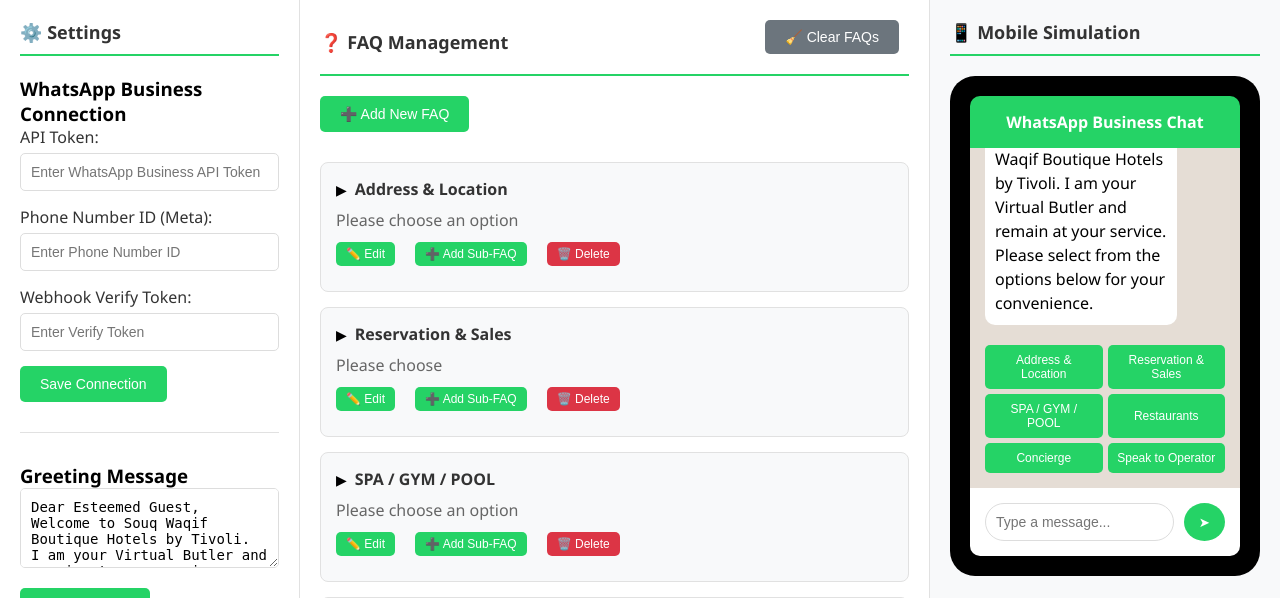
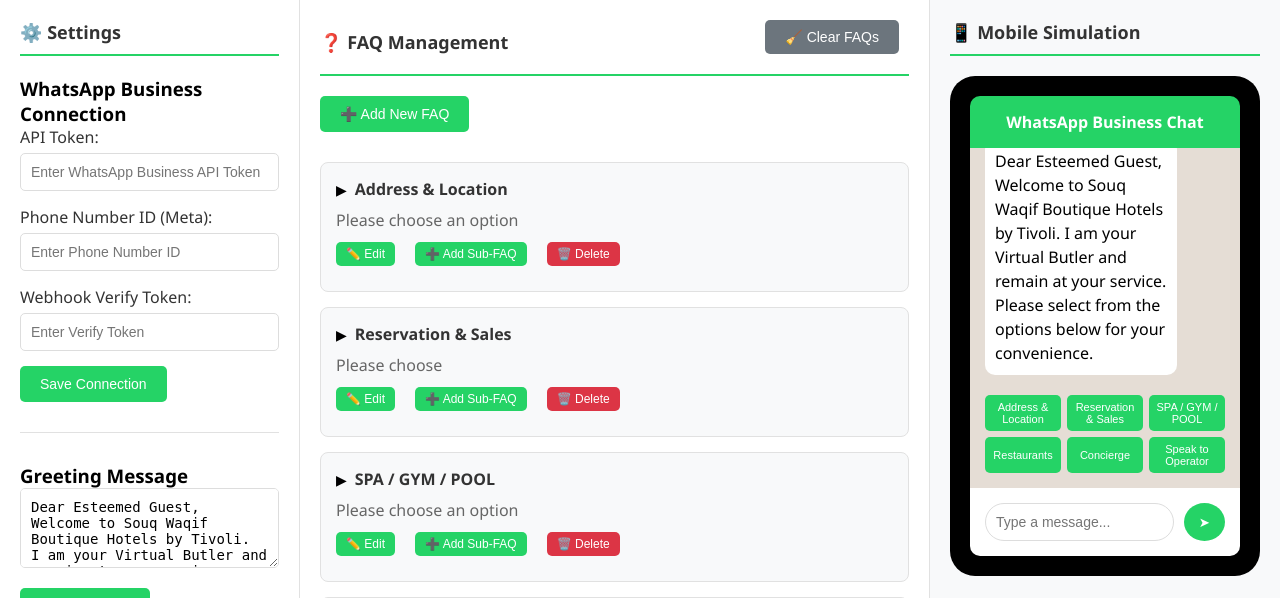
Before and after one commit to rfrchainuser/V2-Whattsapp-Business-chatbot, a Flask app: page / in a window 1280 px wide. Shown: the part 61-659 px from the top of the page. Run offline with Flask 3, Linux system fonts and the light colour scheme; a user stored in the database is signed in; data comes from the database, SQL or seed files in the repository.

Commit message:
index.html

```diff
--- a/templates/index.html
+++ b/templates/index.html
@@ -236,8 +236,8 @@
 
         .suggestions {
             display: grid;
-            grid-template-columns: 1fr 1fr;
-            gap: 5px;
+            grid-template-columns: repeat(3, 1fr);
+            gap: 6px;
             margin-top: 10px;
         }
 
@@ -245,9 +245,9 @@
             background: #25D366;
             color: white;
             border: none;
-            padding: 8px;
+            padding: 6px;
             border-radius: 5px;
-            font-size: 12px;
+            font-size: 11px;
             cursor: pointer;
             transition: all 0.3s ease;
         }
```
